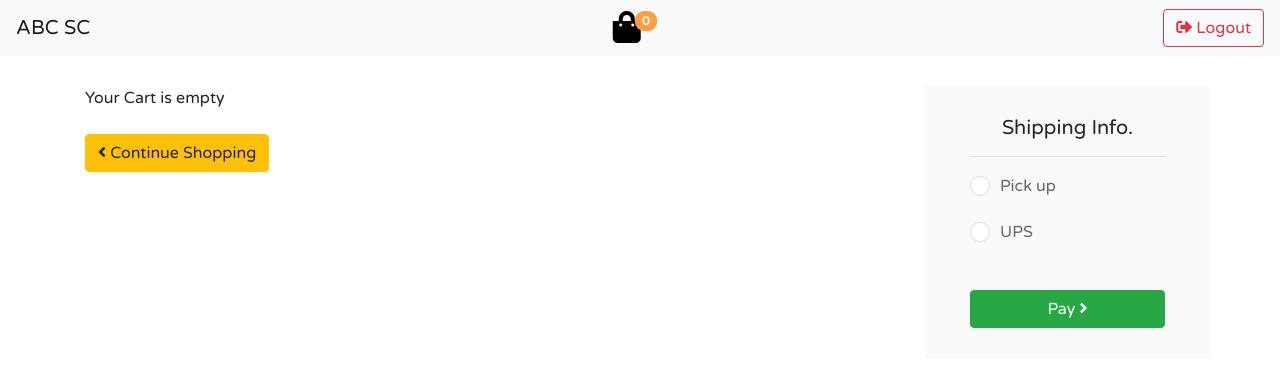
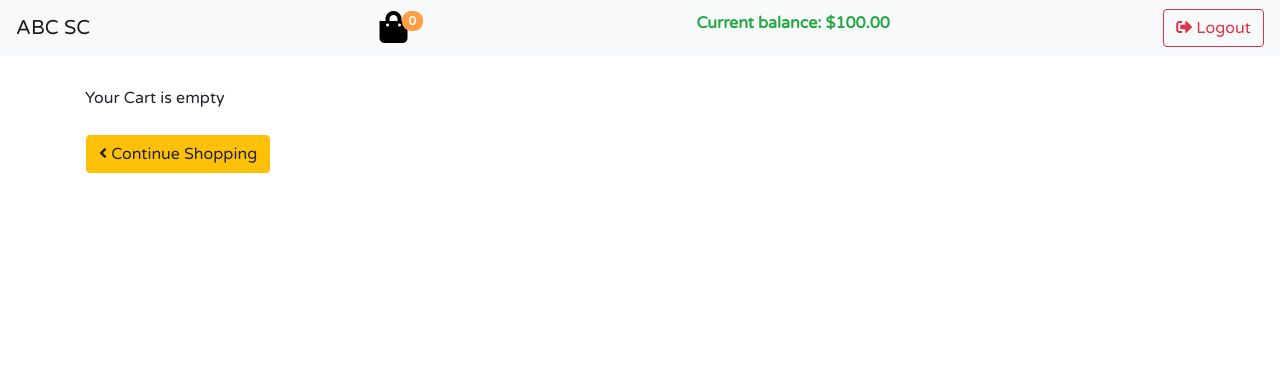
Before and after one commit to J-hon/ShopRight, a PHP site: page /cart.php in a window 1280 px wide. Shown: the top 367 px of the page. Run offline with PHP 8.4, Linux system fonts and the light colour scheme; the visitor is signed in with stand-in values (Sample User, id 1).

Commit message:
shows current balance in header.

```diff
--- a/assets/css/style.css
+++ b/assets/css/style.css
@@ -128,8 +128,11 @@
 
 .shopping-cart-counter .cart-products-total {
 	font-weight: bold;
-	text-align: right;
 	padding: 5px 0px 0px 5px;
+}
+
+.total {
+	margin: 0px 130px 0px 130px;
 }
 
 .shopping-cart-counter h3 {
--- a/cart.php
+++ b/cart.php
@@ -90,73 +90,8 @@
                                         </tr>
 
                                     <?php } ?>
-
-                                    <tfoot>
-
-                                    <br><br>
-                                    <tr>
-                                        <td>
-                                            <a href="index.php" class="btn btn-warning">
-                                                <i class="fa fa-angle-left"></i>
-                                                Continue Shopping
-                                            </a>
-                                        </td>
-
-                                        <td colspan="2"></td>
-
-                                        <?php
-
-                                            if (isset($total))
-                                            {
-
-                                        ?>
-
-                                            <td class="text-center cart-products-total">
-                                                Total: <strong>
-                                                    <?php echo $shop->db->currency . sprintf("%01.2f", $total); ?>
-                                                </strong>
-                                            </td>
-
-                                            <td>
-                                                <a href="manage_cart.php?action=clear" class="btn btn-danger btn-block clear">
-                                                    Clear cart <i class="fa fa-shopping-cart"></i>
-                                                </a>
-                                            </td>
-
-                                        <?php } ?>
-                                    </tr>
-                                    </tfoot>
-
-                                    <?php
-
-                                    }
-                                    else
-                                    {
-                                        echo "Your Cart is empty";
-
-                                        ?>
-
-                                        <tfoot>
-                                        <br><br>
-
-                                        <tr>
-                                            <td>
-                                                <a href="index.php" class="btn btn-warning">
-                                                    <i class="fa fa-angle-left"></i>
-                                                    Continue Shopping
-                                                </a>
-                                            </td>
-
-                                            <td colspan="2"></td>
-
-                                        </tr>
-                                        </tfoot>
-
-                                    <?php } ?>
-
-                                    </tbody>
+                                </tbody>
                             </table>
-
                     </div>
                 </div>
 
@@ -188,9 +123,75 @@
                         </div>
                     </div>
                 </form>
+
+
+                <table>
+                    <tbody>
+
+                    <br><br>
+                    <tr>
+                        <td>
+                            <a href="index.php" class="btn btn-warning">
+                                <i class="fa fa-angle-left"></i>
+                                Continue Shopping
+                            </a>
+                        </td>
+
+                        <td colspan="2"></td>
+
+                        <?php
+
+                        if (isset($total))
+                        {
+
+                            ?>
+
+                            <td class="text-center cart-products-total">
+                                <h6 style="margin: 0px 130px 0px 130px">Total: <strong>
+                                    <?php echo $shop->db->currency . sprintf("%01.2f", $total); ?>
+                                </strong></h6>
+                            </td>
+
+                            <td>
+                                <a href="manage_cart.php?action=clear" class="btn btn-danger btn-block clear">
+                                    Clear cart <i class="fa fa-shopping-cart"></i>
+                                </a>
+                            </td>
+
+                        <?php } ?>
+                    </tr>
+                    </tbody>
+                </table>
+
+                <?php
+
+                    }
+                    else
+                    {
+                        echo "Your Cart is empty";
+
+                ?>
+
+                        <table>
+                            <tfoot>
+                            <br><br>
+
+                            <tr>
+                                <td>
+                                    <a href="index.php" class="btn btn-warning">
+                                        <i class="fa fa-angle-left"></i>
+                                        Continue Shopping
+                                    </a>
+                                </td>
+
+                                <td colspan="2"></td>
+
+                            </tr>
+                            </tfoot>
+                        </table>
+                    <?php } ?>
             </div>
         </div>
-
 <?php
 
     include('layouts/footer.php');
--- a/layouts/header.php
+++ b/layouts/header.php
@@ -52,6 +52,45 @@
                 </a>
             </div>
 
+            <?php
+
+                if($user->showRemainingBalance() <= 30)
+                {
+            ?>
+
+            <h6 class="font-weight-bolder" style="color: #C82333">
+                Current balance:
+                <?php echo $user->db->currency . $user->showRemainingBalance(); ?>
+            </h6>
+
+            <?php
+                }
+                else if ($user->showRemainingBalance() > 30 && $user->showRemainingBalance() <= 70) {
+
+            ?>
+
+            <h6 class="font-weight-bolder" style="color: #E0A800">
+                Current balance:
+                <?php echo $user->db->currency . $user->showRemainingBalance(); ?>
+            </h6>
+
+            <?php
+
+                }
+                else {
+
+                    ?>
+
+                    <h6 class="font-weight-bolder" style="color: #28A745">
+                        Current balance:
+                        <?php echo $user->db->currency . $user->showRemainingBalance(); ?>
+                    </h6>
+
+                    <?php
+                }
+            ?>
+
+
             <a href="logout.php" class="btn btn-outline-danger">
                 <i class="fas fa-sign-out-alt"></i>
                 Logout
@@ -59,9 +98,9 @@
         </nav>
 
 <?php
+
     }
-    else
-    {
+    else {
 
 ?>
 
--- a/src/controllers/DB.php
+++ b/src/controllers/DB.php
@@ -66,6 +66,7 @@
 
         if(!empty($resultset)) return $resultset;
     }
+
 }
 
 ?>
--- a/src/controllers/Login.php
+++ b/src/controllers/Login.php
@@ -7,9 +7,11 @@
 class Login
 {
     public $db;
+    public $user_id;
 
     public function __construct()
     {
+        $this->user_id = $_SESSION['id'];
         $this->db = new DB();
     }
 
@@ -48,4 +50,17 @@
         header("Location: index.php");
     }
 
+
+    public function showRemainingBalance()
+    {
+        $query = "SELECT current_balance FROM `users` WHERE id ='$this->user_id'";
+        $row = $this->db->fetchAssoc($query);
+
+        foreach ($row as $res){
+            $remainingBalance = $res['current_balance'];
+        }
+
+        return $remainingBalance;
+    }
+
 }
```
